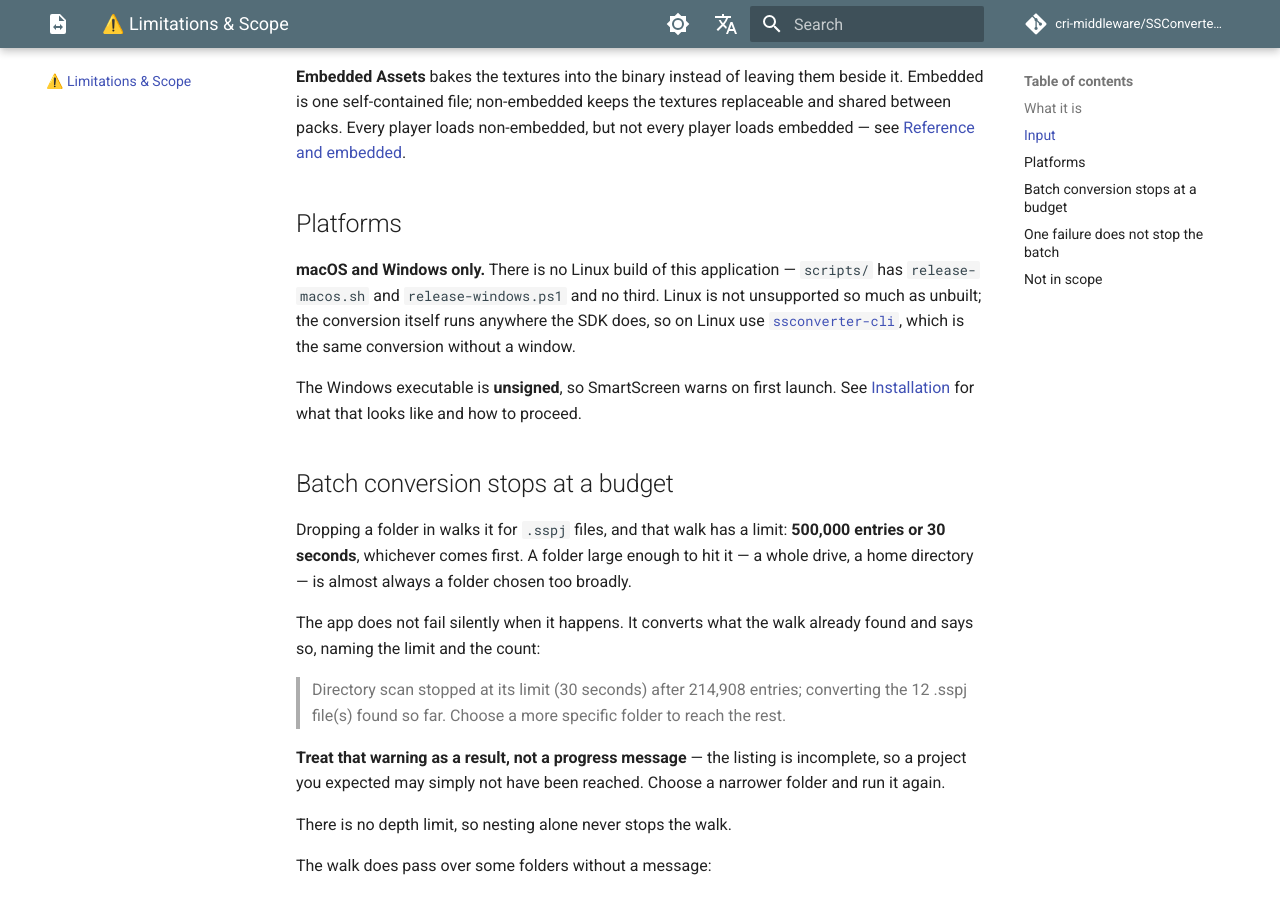
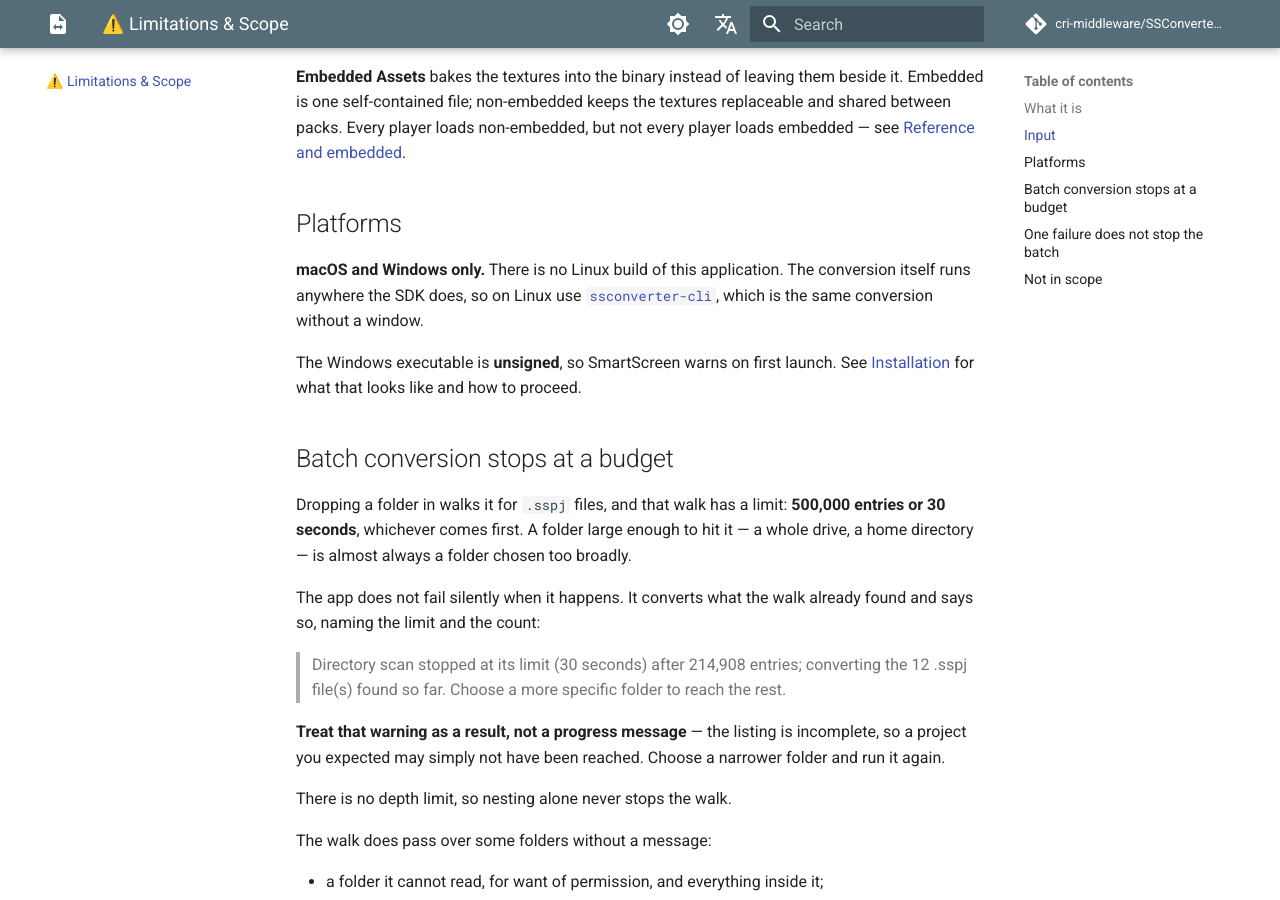
Before and after one commit to cri-middleware/SSConverterGUI, an MkDocs documentation site: the page built from docs/en/limitations.md, in a window 1280 px wide and 900 px high, scrolled down 899 px. Built offline with MkDocs 1.6.1 and Material for MkDocs 9.7.7, drawn with Linux system fonts in a browser that asks for light colours; comment, search, counter and statistics services are not loaded.

Commit message:
docs: drop the scripts/ listing from the Linux note
Limitations (en/ja) gave release-macos.sh and release-windows.ps1 as the only
scripts, which is no longer true. The page now says there is no Linux build
and points to ssconverter-cli, without the listing.

```diff
--- a/docs/en/limitations.md
+++ b/docs/en/limitations.md
@@ -31,9 +31,8 @@ Every player loads non-embedded, but not every player loads embedded — see
 
 ## Platforms
 
-**macOS and Windows only.** There is no Linux build of this application — `scripts/` has
-`release-macos.sh` and `release-windows.ps1` and no third. Linux is not unsupported so much as
-unbuilt; the conversion itself runs anywhere the SDK does, so on Linux use
+**macOS and Windows only.** There is no Linux build of this application. The conversion itself
+runs anywhere the SDK does, so on Linux use
 [`ssconverter-cli`](https://github.com/cri-middleware/SpriteStudio-SDK), which is the same
 conversion without a window.
 
```
Also changed, not shown: docs/ja/limitations.md (+1 -2 lines).
